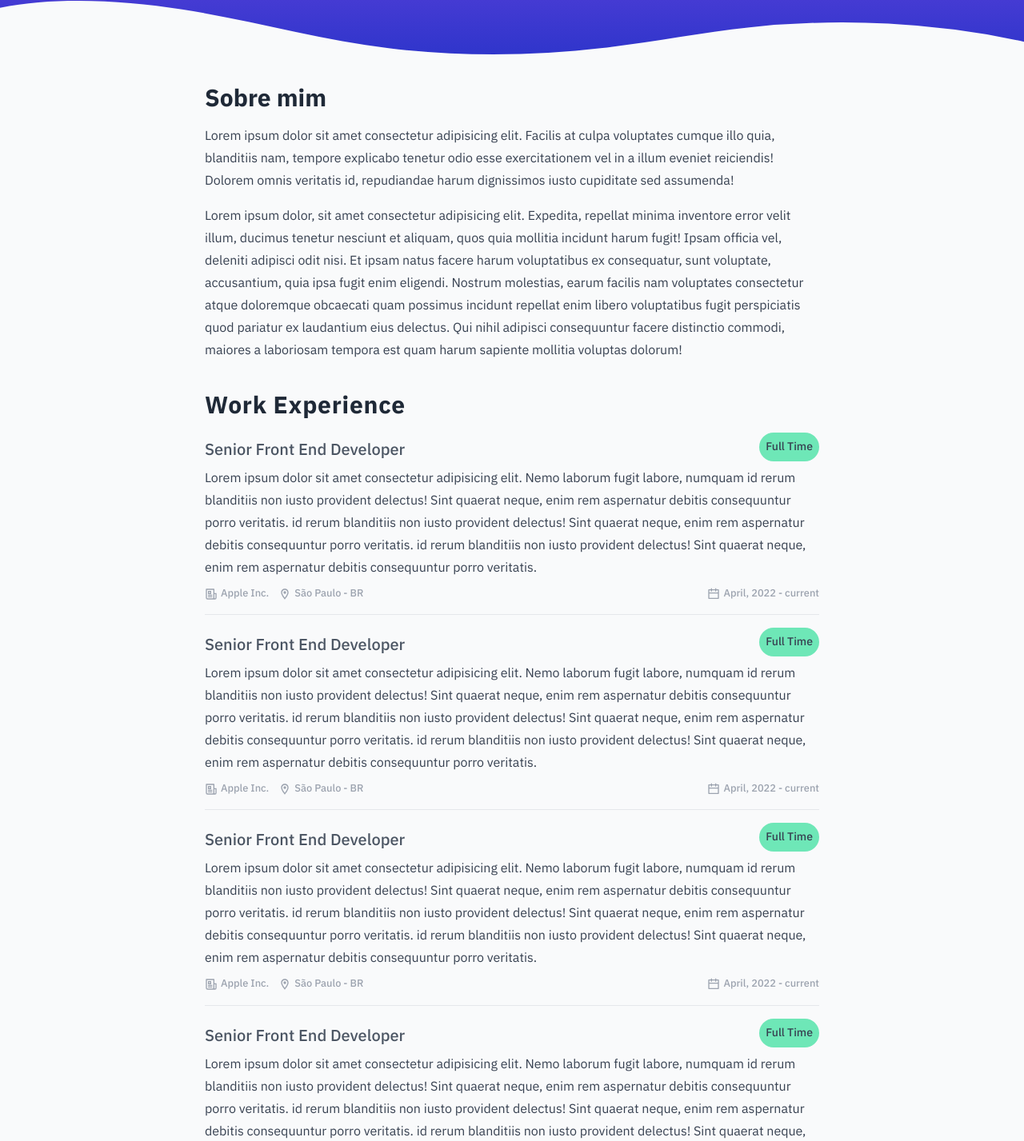
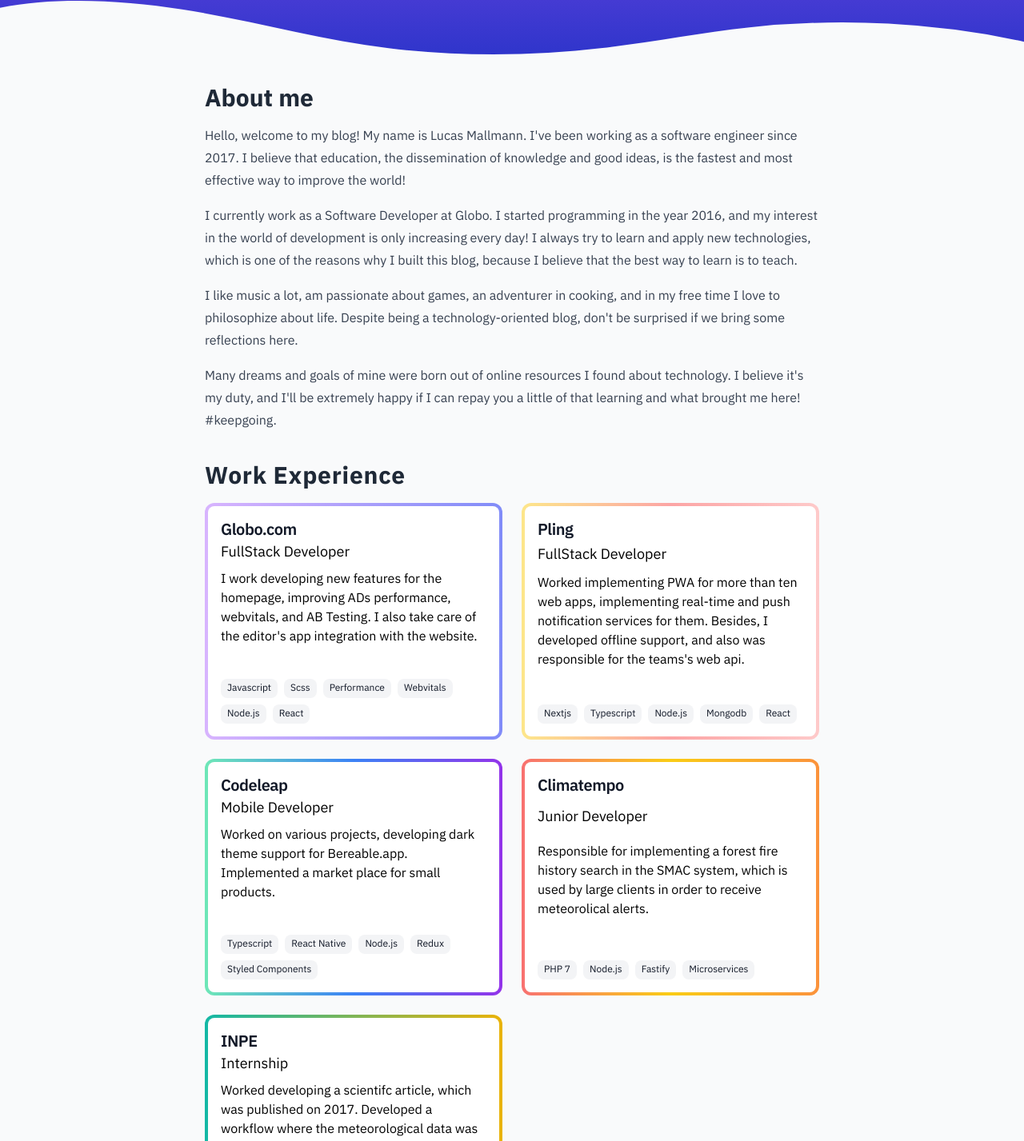
Before and after one commit to LucasMallmann/lucasmallmann, a Next.js app: page / in a window 1280 px wide. Shown: the part 318-1745 px from the top of the page at 80% size. Built offline with nearby package versions, Linux system fonts and the light colour scheme.

Commit message:
adjust homepage

```diff
--- /dev/null
+++ b/src/components/Aboutme.tsx
@@ -0,0 +1,73 @@
+import { motion } from 'framer-motion';
+
+const Aboutme = () => {
+  return (
+    <section className="mt-4" id="about">
+      <motion.h1
+        className="text-3xl leading-8 font-bold text-gray-800 mt-6 dark:text-gray-300"
+        initial="hidden"
+        animate="visible"
+        variants={{
+          hidden: {
+            x: '-18px',
+            opacity: 0,
+          },
+          visible: {
+            x: 0,
+            opacity: 1,
+            transition: {
+              delay: 0.6,
+            },
+          },
+        }}
+      >
+        About me
+      </motion.h1>
+      <motion.div
+        initial="hidden"
+        animate="visible"
+        variants={{
+          hidden: {
+            x: '-18px',
+            opacity: 0,
+          },
+          visible: {
+            x: 0,
+            opacity: 1,
+            transition: {
+              delay: 0.8,
+            },
+          },
+        }}
+      >
+        <motion.p className="text-gray-700 leading-7 mt-4 dark:text-gray-300">
+          Hello, welcome to my blog! My name is Lucas Mallmann. I've been
+          working as a software engineer since 2017. I believe that education,
+          the dissemination of knowledge and good ideas, is the fastest and most
+          effective way to improve the world!
+        </motion.p>
+        <motion.p className="text-gray-700 leading-7 mt-4 dark:text-gray-300">
+          I currently work as a Software Developer at Globo. I started
+          programming in the year 2016, and my interest in the world of
+          development is only increasing every day! I always try to learn and
+          apply new technologies, which is one of the reasons why I built this
+          blog, because I believe that the best way to learn is to teach.
+        </motion.p>
+        <motion.p className="text-gray-700 leading-7 mt-4 dark:text-gray-300">
+          I like music a lot, am passionate about games, an adventurer in
+          cooking, and in my free time I love to philosophize about life.
+          Despite being a technology-oriented blog, don't be surprised if we
+          bring some reflections here.
+        </motion.p>
+        <motion.p className="text-gray-700 leading-7 mt-4 dark:text-gray-300">
+          Many dreams and goals of mine were born out of online resources I
+          found about technology. I believe it's my duty, and I'll be extremely
+          happy if I can repay you a little of that learning and what brought me
+          here! #keepgoing.
+        </motion.p>
+      </motion.div>
+    </section>
+  );
+};
+
+export default Aboutme;
--- a/src/components/Intro.tsx
+++ b/src/components/Intro.tsx
@@ -44,8 +44,8 @@ const Intro = () => {
         variants={animationProps}
       >
         Hi there, I’m Lucas. Full Stack {` `}
-        <span className="text-green-500">Developer</span>, Student, Lorem, ipsum
-        dolor..
+        <span className="text-green-500">Developer</span> from Brazil and a life
+        learner.
       </motion.h1>
     </div>
   );
--- /dev/null
+++ b/src/components/WorkExperience.tsx
@@ -0,0 +1,66 @@
+import classNames from 'classnames';
+import { ReactNode } from 'react';
+
+type Props = {
+  href: string;
+  className?: string;
+  children: ReactNode;
+};
+
+const WorkExperience = ({ href, className, children }: Props) => {
+  return (
+    <a
+      className={classNames(
+        'block transform hover:scale-[1.01] transition-all rounded-xl w-full',
+        `bg-gradient-to-r p-1 cursor-pointer`,
+        className
+      )}
+      href={href}
+    >
+      <div className="flex flex-col justify-between h-full bg-white dark:bg-gray-900 rounded-lg p-4">
+        {children}
+      </div>
+    </a>
+  );
+};
+
+const Title = ({ children }) => {
+  return (
+    <h3 className="text-xl font-semibold w-full text-gray-900 dark:text-gray-100 tracking-tight">
+      {children}
+    </h3>
+  );
+};
+
+const Description = ({ children }) => {
+  return <h4 className="text-lg">{children}</h4>;
+};
+
+const Content = ({ children }) => {
+  return <p className="mt-2">{children}</p>;
+};
+
+const Tags = ({ tags }: { tags: string[] }) => {
+  return (
+    <ul className="flex items-center gap-2 mt-10 w-full flex-wrap">
+      {tags.map((tag) => (
+        <li
+          key={tag}
+          className={classNames(
+            'text-xs transition-all text-gray-900 dark:text-gray-100',
+            'rounded-lg py-1 px-2 bg-gray-100 dark:bg-gray-800'
+          )}
+        >
+          <span>{tag}</span>
+        </li>
+      ))}
+    </ul>
+  );
+};
+
+WorkExperience.Title = Title;
+WorkExperience.Description = Description;
+WorkExperience.Content = Content;
+WorkExperience.Tags = Tags;
+
+export default WorkExperience;
--- a/src/config/next-seo.config.ts
+++ b/src/config/next-seo.config.ts
@@ -1,6 +1,6 @@
-const title = 'Lucas Mallmann – Developer, escritor, criador.';
+const title = 'Lucas Mallmann – Developer, writer, crator.';
 
-const description = 'Fullstack Developer e um entusiasta Javascript.';
+const description = 'Fullstack Developer based in Brazil.';
 
 const SEO = {
   title,
--- a/src/pages/index.tsx
+++ b/src/pages/index.tsx
@@ -15,149 +15,120 @@ import { NextPageWithLayout } from './_app';
 import Header from 'components/Header';
 import Footer from 'components/Footer';
 import Intro from 'components/Intro';
+import Aboutme from 'components/Aboutme';
+import WorkExperience from 'components/WorkExperience';
 
 const Home: NextPageWithLayout = () => {
-  const { theme } = useTheme();
-
   return (
     <main className="overflow-hidden px-8">
       <div className="flex flex-col max-w-3xl mx-auto z-10 md:p-0">
-        <section className="mt-4 px-8 md:px-0">
-          <motion.h1
-            className="text-3xl leading-8 font-bold text-gray-800 mt-6 dark:text-gray-300"
-            initial="hidden"
-            animate="visible"
-            variants={{
-              hidden: {
-                x: '-18px',
-                opacity: 0,
-              },
-              visible: {
-                x: 0,
-                opacity: 1,
-                transition: {
-                  delay: 0.6,
-                },
-              },
-            }}
-          >
-            Sobre mim
-          </motion.h1>
-          <motion.div
-            initial="hidden"
-            animate="visible"
-            variants={{
-              hidden: {
-                x: '-18px',
-                opacity: 0,
-              },
-              visible: {
-                x: 0,
-                opacity: 1,
-                transition: {
-                  delay: 0.8,
-                },
-              },
-            }}
-          >
-            <motion.p className="text-gray-700 leading-7 mt-4 dark:text-gray-300">
-              Lorem ipsum dolor sit amet consectetur adipisicing elit. Facilis
-              at culpa voluptates cumque illo quia, blanditiis nam, tempore
-              explicabo tenetur odio esse exercitationem vel in a illum eveniet
-              reiciendis! Dolorem omnis veritatis id, repudiandae harum
-              dignissimos iusto cupiditate sed assumenda!
-            </motion.p>
-            <motion.p className="text-gray-700 leading-7 mt-4 dark:text-gray-300">
-              Lorem ipsum dolor, sit amet consectetur adipisicing elit.
-              Expedita, repellat minima inventore error velit illum, ducimus
-              tenetur nesciunt et aliquam, quos quia mollitia incidunt harum
-              fugit! Ipsam officia vel, deleniti adipisci odit nisi. Et ipsam
-              natus facere harum voluptatibus ex consequatur, sunt voluptate,
-              accusantium, quia ipsa fugit enim eligendi. Nostrum molestias,
-              earum facilis nam voluptates consectetur atque doloremque
-              obcaecati quam possimus incidunt repellat enim libero voluptatibus
-              fugit perspiciatis quod pariatur ex laudantium eius delectus. Qui
-              nihil adipisci consequuntur facere distinctio commodi, maiores a
-              laboriosam tempora est quam harum sapiente mollitia voluptas
-              dolorum!
-            </motion.p>
-          </motion.div>
-        </section>
+        <Aboutme />
 
-        <section className="mt-10 px-8 md:px-0">
+        <section className="mt-10">
           <h1 className="text-3xl tracking-wide leading-8 font-bold text-gray-800 mb-4 dark:text-gray-200">
             Work Experience
           </h1>
 
-          <Work
-            jobTitle="Senior Front End Developer"
-            company="Apple Inc."
-            location="São Paulo - BR"
-            period="April, 2022 - current"
-          >
-            Lorem ipsum dolor sit amet consectetur adipisicing elit. Nemo
-            laborum fugit labore, numquam id rerum blanditiis non iusto
-            provident delectus! Sint quaerat neque, enim rem aspernatur debitis
-            consequuntur porro veritatis. id rerum blanditiis non iusto
-            provident delectus! Sint quaerat neque, enim rem aspernatur debitis
-            consequuntur porro veritatis. id rerum blanditiis non iusto
-            provident delectus! Sint quaerat neque, enim rem aspernatur debitis
-            consequuntur porro veritatis.
-          </Work>
-
-          <hr className="my-4 dark:border-gray-500" />
-
-          <Work
-            jobTitle="Senior Front End Developer"
-            company="Apple Inc."
-            location="São Paulo - BR"
-            period="April, 2022 - current"
-          >
-            Lorem ipsum dolor sit amet consectetur adipisicing elit. Nemo
-            laborum fugit labore, numquam id rerum blanditiis non iusto
-            provident delectus! Sint quaerat neque, enim rem aspernatur debitis
-            consequuntur porro veritatis. id rerum blanditiis non iusto
-            provident delectus! Sint quaerat neque, enim rem aspernatur debitis
-            consequuntur porro veritatis. id rerum blanditiis non iusto
-            provident delectus! Sint quaerat neque, enim rem aspernatur debitis
-            consequuntur porro veritatis.
-          </Work>
-
-          <hr className="my-4 dark:border-gray-500" />
-
-          <Work
-            jobTitle="Senior Front End Developer"
-            company="Apple Inc."
-            location="São Paulo - BR"
-            period="April, 2022 - current"
-          >
-            Lorem ipsum dolor sit amet consectetur adipisicing elit. Nemo
-            laborum fugit labore, numquam id rerum blanditiis non iusto
-            provident delectus! Sint quaerat neque, enim rem aspernatur debitis
-            consequuntur porro veritatis. id rerum blanditiis non iusto
-            provident delectus! Sint quaerat neque, enim rem aspernatur debitis
-            consequuntur porro veritatis. id rerum blanditiis non iusto
-            provident delectus! Sint quaerat neque, enim rem aspernatur debitis
-            consequuntur porro veritatis.
-          </Work>
-
-          <hr className="my-4 dark:border-gray-500" />
-
-          <Work
-            jobTitle="Senior Front End Developer"
-            company="Apple Inc."
-            location="São Paulo - BR"
-            period="April, 2022 - current"
-          >
-            Lorem ipsum dolor sit amet consectetur adipisicing elit. Nemo
-            laborum fugit labore, numquam id rerum blanditiis non iusto
-            provident delectus! Sint quaerat neque, enim rem aspernatur debitis
-            consequuntur porro veritatis. id rerum blanditiis non iusto
-            provident delectus! Sint quaerat neque, enim rem aspernatur debitis
-            consequuntur porro veritatis. id rerum blanditiis non iusto
-            provident delectus! Sint quaerat neque, enim rem aspernatur debitis
-            consequuntur porro veritatis.
-          </Work>
+          <div className="grid grid-cols-1 md:grid-cols-2 gap-6">
+            <WorkExperience
+              href="https://globo.com"
+              className="from-[#D8B4FE] to-[#818CF8]"
+            >
+              <WorkExperience.Title>Globo.com</WorkExperience.Title>
+              <WorkExperience.Description>
+                FullStack Developer
+              </WorkExperience.Description>
+              <WorkExperience.Content>
+                I work developing new features for the homepage, improving ADs
+                performance, webvitals, and AB Testing. I also take care of the
+                editor's app integration with the website.
+              </WorkExperience.Content>
+              <WorkExperience.Tags
+                tags={[
+                  'Javascript',
+                  'Scss',
+                  'Performance',
+                  'Webvitals',
+                  'Node.js',
+                  'React',
+                ]}
+              />
+            </WorkExperience>
+            <WorkExperience
+              className="from-[#FDE68A] via-[#FCA5A5] to-[#FECACA]"
+              href="https://dora.pro/br/comunidade?page=1"
+            >
+              <WorkExperience.Title>Pling</WorkExperience.Title>
+              <WorkExperience.Description>
+                FullStack Developer
+              </WorkExperience.Description>
+              <WorkExperience.Content>
+                Worked implementing PWA for more than ten web apps, implementing
+                real-time and push notification services for them. Besides, I
+                developed offline support, and also was responsible for the
+                teams's web api.
+              </WorkExperience.Content>
+              <WorkExperience.Tags
+                tags={['Nextjs', 'Typescript', 'Node.js', 'Mongodb', 'React']}
+              />
+            </WorkExperience>
+            <WorkExperience
+              className="from-[#6EE7B7] via-[#3B82F6] to-[#9333EA]"
+              href="https://codeleap.co.uk/"
+            >
+              <WorkExperience.Title>Codeleap</WorkExperience.Title>
+              <WorkExperience.Description>
+                Mobile Developer
+              </WorkExperience.Description>
+              <WorkExperience.Content>
+                Worked on various projects, developing dark theme support for
+                Bereable.app. Implemented a market place for small products.
+              </WorkExperience.Content>
+              <WorkExperience.Tags
+                tags={[
+                  'Typescript',
+                  'React Native',
+                  'Node.js',
+                  'Redux',
+                  'Styled Components',
+                ]}
+              />
+            </WorkExperience>
+            <WorkExperience
+              className="from-red-400  via-yellow-400 to-orange-400"
+              href="https://www.climatempo.com.br/"
+            >
+              <WorkExperience.Title>Climatempo</WorkExperience.Title>
+              <WorkExperience.Description>
+                Junior Developer
+              </WorkExperience.Description>
+              <WorkExperience.Content>
+                Responsible for implementing a forest fire history search in the
+                SMAC system, which is used by large clients in order to receive
+                meteorolical alerts.
+              </WorkExperience.Content>
+              <WorkExperience.Tags
+                tags={['PHP 7', 'Node.js', 'Fastify', 'Microservices']}
+              />
+            </WorkExperience>
+            <WorkExperience
+              className="from-teal-500  to-yellow-500"
+              href="https://www.cptec.inpe.br/"
+            >
+              <WorkExperience.Title>INPE</WorkExperience.Title>
+              <WorkExperience.Description>
+                Internship
+              </WorkExperience.Description>
+              <WorkExperience.Content>
+                Worked developing a scientifc article, which was published on
+                2017. Developed a workflow where the meteorological data was
+                processed using just python instead of Fortran.
+              </WorkExperience.Content>
+              <WorkExperience.Tags
+                tags={['PHP 7', 'Node.js', 'Fastify', 'Microservices']}
+              />
+            </WorkExperience>
+          </div>
         </section>
 
         <FadeInWhenVisible
@@ -170,12 +141,10 @@ const Home: NextPageWithLayout = () => {
             </motion.h1>
 
             <p className="mt-4 dark:text-gray-300">
-              Lorem ipsum dolor sit amet consectetur adipisicing elit. Atque
-              amet consequuntur nisi. Explicabo eos cumque voluptas aperiam
-              laudantium nisi! Commodi.
+              These are some of the tools & languages I'm confortable with.
             </p>
 
-            <div className="mt-8 md:mt-12">
+            <div className="mt-5">
               <Techs />
             </div>
           </motion.section>
@@ -187,7 +156,7 @@ const Home: NextPageWithLayout = () => {
         >
           <motion.section className="mt-16 px-2 md:px-0">
             <motion.h1 className="text-3xl tracking-wide leading-8 text-center font-bold text-gray-800 dark:text-gray-200">
-              Vamos construir juntos{' '}
+              Let's build together!
               <span role="img" aria-label="">
                 😁
               </span>
```
Also changed, not shown: src/components/Footer.tsx (+17 -14 lines), src/pages/blog.tsx (+19 -4 lines).
